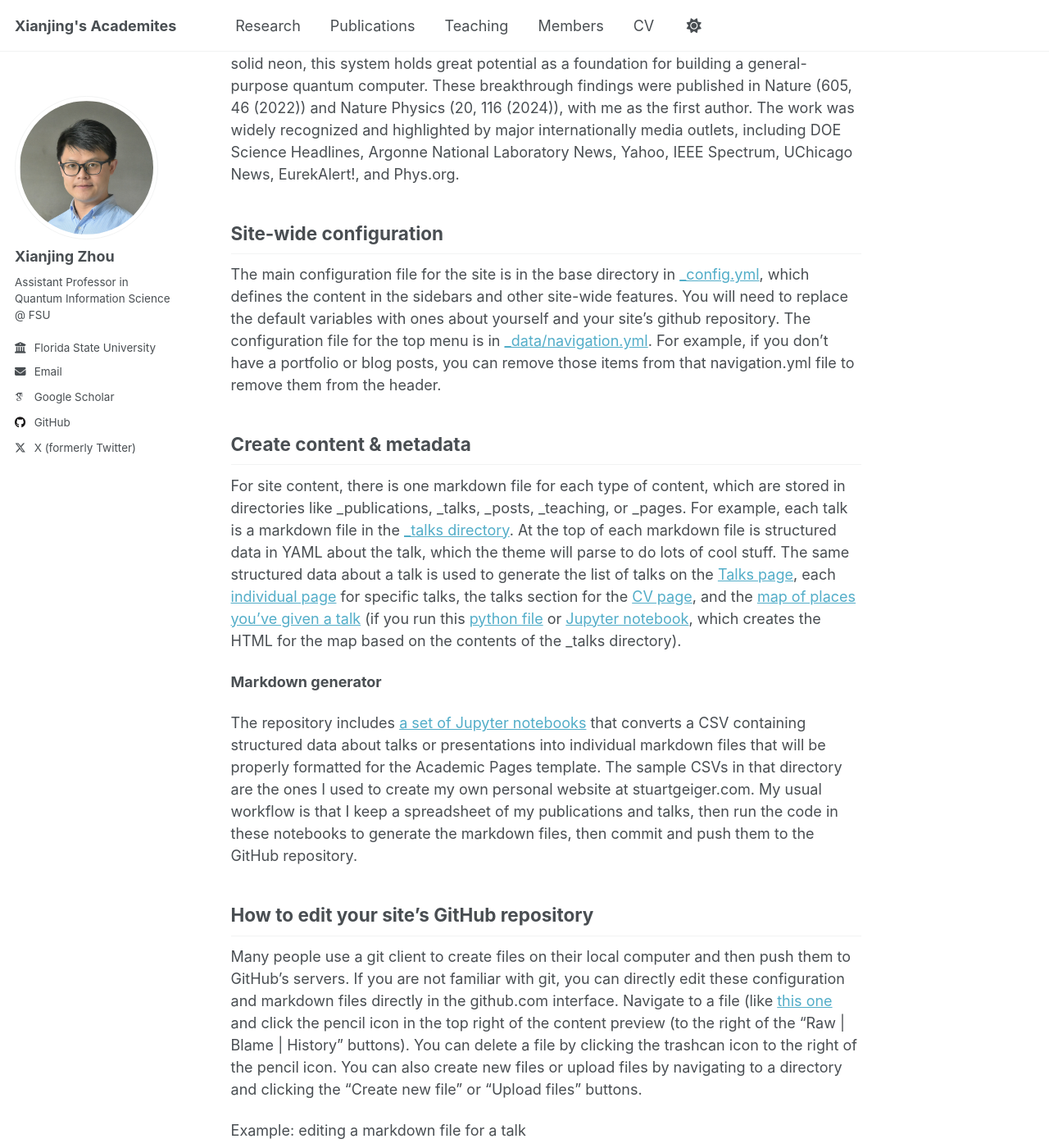
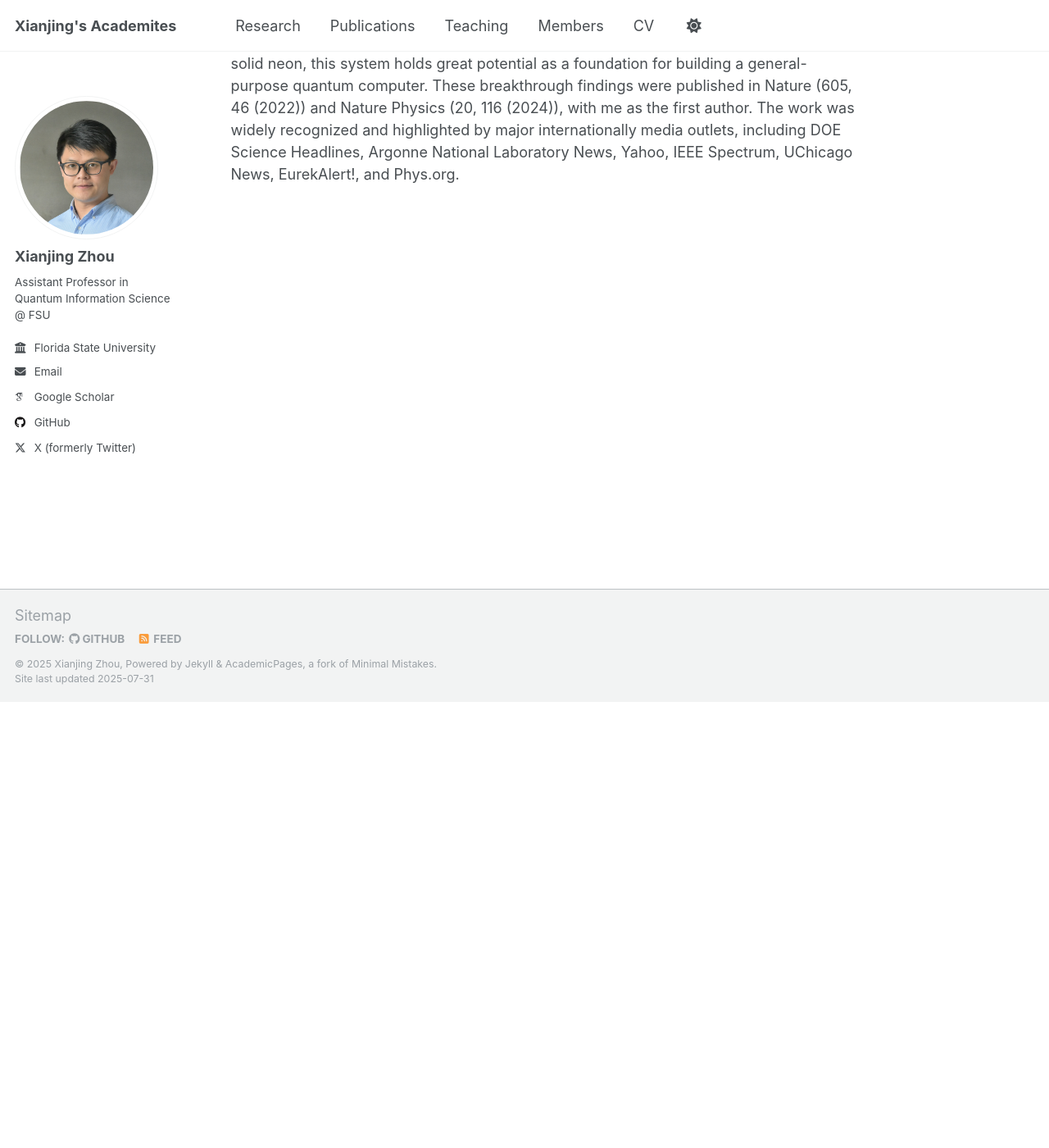
Before and after one commit to XianjingZhou/XianjingZhou.github.io, a Jekyll site: the page built from _pages/about.md, in a window 1280 px wide and 1400 px high, scrolled down 544 px. Shown: the whole window at 82% size. Built offline with Jekyll 4.4.1, drawn with Linux system fonts in a browser that asks for light colours; some web fonts are replaced; some of the changed text lies outside the part shown.

Commit message:
update research

```diff
--- a/_data/navigation.yml
+++ b/_data/navigation.yml
@@ -10,7 +10,7 @@
 main:
 
   - title: "Research"
-    url: /Research/
+    url: /research/
 
   - title: "Publications"
     url: /publications/
--- a/_pages/about.md
+++ b/_pages/about.md
@@ -18,28 +18,3 @@
 Electrons trapped on cryogenic noble gas substrate, such as helium and neon, are promising candidates for ideal quantum bits (qubits). In a groundbreaking achievement, I experimentally realized the first-ever single-electron qubit on solid neon – introducing a fundamentally new quantum platform. This qubit has already demonstrated exceptional performance, rivaling the superconducting qubit systems that have been intensely studied for over two decades.
 Key advantages of this platform include a remarkably long coherence time of 0.1 ms, high-fidelity single-shot readout (98.1%), high-fidelity single-qubit gate operation (99.97%) and two-qubit coupling. Leveraging the pristine nature of solid neon, this system holds great potential as a foundation for building a general-purpose quantum computer.
 These breakthrough findings were published in Nature (605, 46 (2022)) and Nature Physics (20, 116 (2024)), with me as the first author. The work was widely recognized and highlighted by major internationally media outlets, including DOE Science Headlines, Argonne National Laboratory News, Yahoo, IEEE Spectrum, UChicago News, EurekAlert!, and Phys.org.
-
-
-Site-wide configuration
-------
-The main configuration file for the site is in the base directory in [_config.yml](https://github.com/academicpages/academicpages.github.io/blob/master/_config.yml), which defines the content in the sidebars and other site-wide features. You will need to replace the default variables with ones about yourself and your site's github repository. The configuration file for the top menu is in [_data/navigation.yml](https://github.com/academicpages/academicpages.github.io/blob/master/_data/navigation.yml). For example, if you don't have a portfolio or blog posts, you can remove those items from that navigation.yml file to remove them from the header.
-
-Create content & metadata
-------
-For site content, there is one markdown file for each type of content, which are stored in directories like _publications, _talks, _posts, _teaching, or _pages. For example, each talk is a markdown file in the [_talks directory](https://github.com/academicpages/academicpages.github.io/tree/master/_talks). At the top of each markdown file is structured data in YAML about the talk, which the theme will parse to do lots of cool stuff. The same structured data about a talk is used to generate the list of talks on the [Talks page](https://academicpages.github.io/talks), each [individual page](https://academicpages.github.io/talks/2012-03-01-talk-1) for specific talks, the talks section for the [CV page](https://academicpages.github.io/cv), and the [map of places you've given a talk](https://academicpages.github.io/talkmap.html) (if you run this [python file](https://github.com/academicpages/academicpages.github.io/blob/master/talkmap.py) or [Jupyter notebook](https://github.com/academicpages/academicpages.github.io/blob/master/talkmap.ipynb), which creates the HTML for the map based on the contents of the _talks directory).
-
-**Markdown generator**
-
-The repository includes [a set of Jupyter notebooks](https://github.com/academicpages/academicpages.github.io/tree/master/markdown_generator
-) that converts a CSV containing structured data about talks or presentations into individual markdown files that will be properly formatted for the Academic Pages template. The sample CSVs in that directory are the ones I used to create my own personal website at stuartgeiger.com. My usual workflow is that I keep a spreadsheet of my publications and talks, then run the code in these notebooks to generate the markdown files, then commit and push them to the GitHub repository.
-
-How to edit your site's GitHub repository
-------
-Many people use a git client to create files on their local computer and then push them to GitHub's servers. If you are not familiar with git, you can directly edit these configuration and markdown files directly in the github.com interface. Navigate to a file (like [this one](https://github.com/academicpages/academicpages.github.io/blob/master/_talks/2012-03-01-talk-1.md) and click the pencil icon in the top right of the content preview (to the right of the "Raw | Blame | History" buttons). You can delete a file by clicking the trashcan icon to the right of the pencil icon. You can also create new files or upload files by navigating to a directory and clicking the "Create new file" or "Upload files" buttons.
-
-Example: editing a markdown file for a talk
-![Editing a markdown file for a talk](/images/editing-talk.png)
-
-For more info
-------
-More info about configuring Academic Pages can be found in [the guide](https://academicpages.github.io/markdown/), the [growing wiki](https://github.com/academicpages/academicpages.github.io/wiki), and you can always [ask a question on GitHub](https://github.com/academicpages/academicpages.github.io/discussions). The [guides for the Minimal Mistakes theme](https://mmistakes.github.io/minimal-mistakes/docs/configuration/) (which this theme was forked from) might also be helpful.
```
Also changed, not shown: _pages/research.md (+1 -1 lines).
